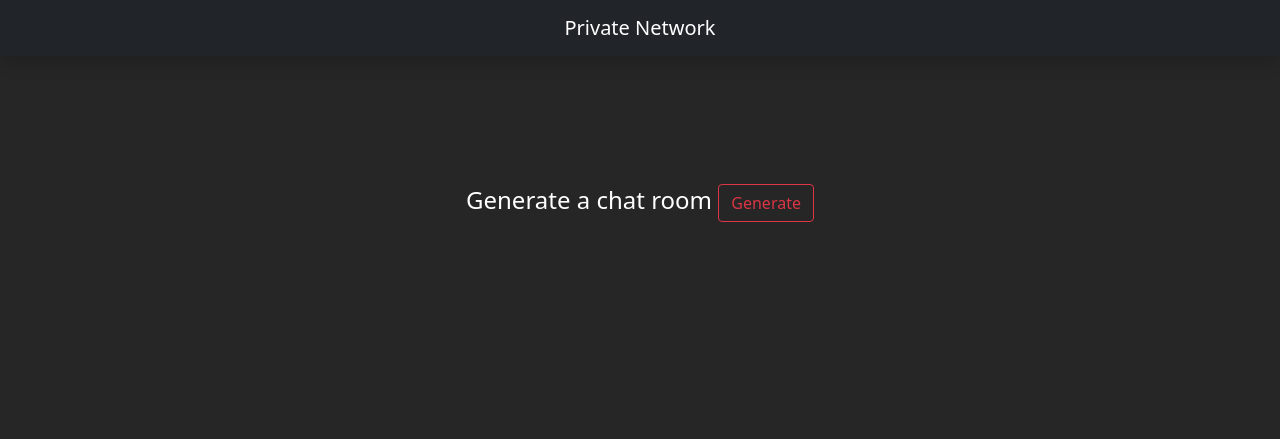
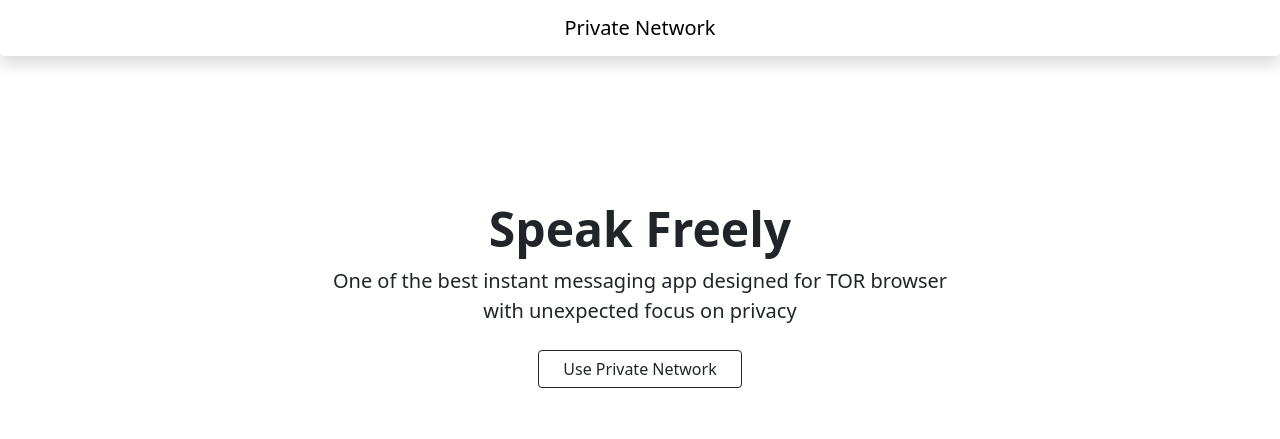
Before and after one commit to isciuciustin/Private-Network, a plain HTML site: page client/index.html in a window 1280 px wide. Drawn offline with nearby package versions, Linux system fonts and the light colour scheme; no server answers.

Commit message:
Version 1.1

```diff
--- a/client/index.html
+++ b/client/index.html
@@ -13,18 +13,23 @@
     <title>Private Network</title>
 </head>
 
-<body style="background-color: #262626; color: white;">
-    <nav class="navbar navbar-dark bg-dark shadow  rounded">
+<body >
+    <nav class="navbar shadow  rounded">
         <div class="container-fluid ">
-            <a class="navbar-brand mx-auto" href="#">Private Network</a>
+            <a class="navbar-brand mx-auto" href="#" style="color: black;">Private Network</a>
         </div>
     </nav>
-    <div class="container-fluid mx-auto" style="margin-top: 10%; display:flex; justify-content: center;
-    align-items: center;">
-            <h4>Generate a chat room
-                <button class="btn btn-outline-danger" onclick="generate()">Generate</button>
-            </h4>
-    </div>
+    <div class="py-4"></div>
+    <div class="px-4 py-5 my-5 text-center">
+        <!-- <img class="d-block mx-auto mb-4" src="../assets/brand/bootstrap-logo.svg" alt="" width="72" height="57"> -->
+        <h1 class="display-5 fw-bold">Speak Freely</h1>
+        <div class="col-lg-6 mx-auto">
+          <p class="lead mb-4">One of the best instant messaging app designed for TOR browser with unexpected focus on privacy</p>
+          <div class="d-grid gap-2 d-sm-flex justify-content-sm-center">
+            <button type="button" class="btn btn-outline-dark px-4 gap-3" onclick="generate()">Use Private Network</button>
+          </div>
+        </div>
+      </div>
     <script src="/socket.io/socket.io.js"></script>
 </body>
 
@@ -44,7 +49,7 @@
         return result;
     }
     function generate(){
-        let r = generateString(15);
+        let r = generateString(50);
         window.location.href = "/room/" + r;
     }
 </script>
```
Also changed, not shown: client/room.html (+0 -1 lines).
